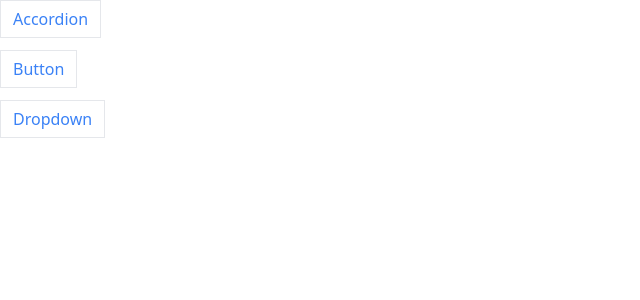
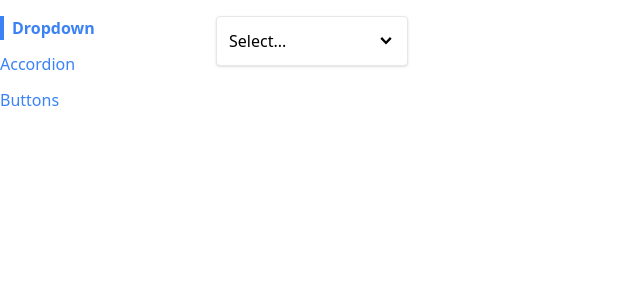
Before and after one commit to Atman-Shah/Modern-React-with-Redux, a React (Create React App) app in the folder 6. comps/: page / in a window 1280 px wide. Shown: the top 300 px of the page, without its empty margins (0-640 px from the left). Built offline with nearby package versions, Linux system fonts and the light colour scheme.

Commit message:
Refactored code used reactrouter (section 13 over)

```diff
--- a/6. comps/src/App.js
+++ b/6. comps/src/App.js
@@ -1,11 +1,16 @@
-import Router from "./Router";
+import Sidebar from "./components/Sidebar";
 
-function App() {
-    return (
-        <div className="App">
-          <Router />
+function App({children}) {
+  return (
+    <div className="App">
+      <div className="container mx-auto grid grid-cols-6 gap-4 mt-4">
+        <Sidebar />
+        <div className="col-span-5">
+          {children}
         </div>
-      );
+      </div>
+    </div>
+  );
 }
 
 export default App;
--- a/6. comps/src/Router.js
+++ b/6. comps/src/Router.js
@@ -2,27 +2,33 @@ import { createBrowserRouter, RouterProvider } from "react-router-dom";
 import AccordionPage from "./pages/AccordionPage";
 import ButtonPage from "./pages/ButtonPage";
 import DropdownPage from "./pages/DropdownPage";
-import HomePage from "./pages/HomePage";
-
+import App from "./App";
 
 function Router() {
-
   const router = createBrowserRouter([
     {
-      path: "/",
-      element: <HomePage />,
+      path: "/accordion",
+      element: (
+        <App>
+          <AccordionPage />
+        </App>
+      ),
     },
     {
-      path: "/accordion",
-      element: <AccordionPage />,
+      path: "/buttons",
+      element: (
+        <App>
+          <ButtonPage />
+        </App>
+      ),
     },
     {
-      path: "/button",
-      element: <ButtonPage />,
-    },
-    {
-      path: "/dropdown",
-      element: <DropdownPage />,
+      path: "/",
+      element: (
+        <App>
+          <DropdownPage />
+        </App>
+      ),
     },
   ]);
 
--- /dev/null
+++ b/6. comps/src/components/Links.js
@@ -0,0 +1,31 @@
+import classNames from 'classnames';
+import { useNavigate, useLocation } from "react-router-dom";
+
+function Link({ to, children, className, activeClassName }) {
+  const Navigate = useNavigate();
+  const location = useLocation();
+
+  const classes = classNames(
+    'text-blue-500',
+    className,
+    location.pathname === to && activeClassName
+  );
+
+  const handleClick = (event) => {
+    if (event.metaKey || event.ctrlKey) {
+      return;
+    }
+    event.preventDefault();
+
+    Navigate(to);
+  };
+
+  return (
+    <a className={classes} href={to} onClick={handleClick}>
+      {children}
+    </a>
+  );
+
+}
+
+export default Link;
--- /dev/null
+++ b/6. comps/src/components/Sidebar.js
@@ -0,0 +1,30 @@
+import Link from './Links';
+
+function Sidebar() {
+  const links = [
+    { label: 'Dropdown', path: '/' },
+    { label: 'Accordion', path: '/accordion' },
+    { label: 'Buttons', path: '/buttons' },
+  ];
+
+  const renderedLinks = links.map((link) => {
+    return (
+      <Link
+        key={link.label}
+        to={link.path}
+        className="mb-3"
+        activeClassName="font-bold border-l-4 border-blue-500 pl-2"
+      >
+        {link.label}
+      </Link>
+    );
+  });
+
+  return (
+    <div className="sticky top-0 overflow-y-scroll flex flex-col items-start">
+      {renderedLinks}
+    </div>
+  );
+}
+
+export default Sidebar;
--- a/6. comps/src/index.js
+++ b/6. comps/src/index.js
@@ -1,9 +1,9 @@
 import "./index.css";
 import React from "react";
 import ReactDOM from "react-dom/client";
-import App from "./App";
+import Router from "./Router";
 
 const el = document.getElementById("root");
 const root = ReactDOM.createRoot(el);
 
-root.render(<App />);
+root.render(<Router />);
--- a/6. comps/src/pages/ButtonPage.js
+++ b/6. comps/src/pages/ButtonPage.js
@@ -8,7 +8,7 @@ function ButtonPage() {
 
     return <div>
         <div>
-            <Button primary rounded className="mb-5" onCLick={handleClick}>
+            <Button primary rounded className="mb-5" onClick={handleClick}>
                 <GoBell />
                 Click me!
                 </Button>
--- a/6. comps/src/pages/HomePage.js
+++ b/6. comps/src/pages/HomePage.js
@@ -1,31 +1,31 @@
-import { useNavigate } from "react-router-dom";
-import Button from "../components/Button";
-import classNames from "classnames";
+// import { useNavigate } from "react-router-dom";
+// import Button from "../components/Button";
+// import classNames from "classnames";
 
-function HomePage() {
-    const Navigate = useNavigate();
+// function HomePage() {
+//     const Navigate = useNavigate();
 
-    const classes = classNames('text-blue-500', 'mb-3');
+//     const classes = classNames('text-blue-500', 'mb-3');
 
-    return (
-    <div>
-    <div>
-        <Button onClick={() => {
-            Navigate("/accordion");
-        }} className={classes}>Accordion</Button>
-    </div>
-    <div>
-        <Button onClick={() => {
-            Navigate("/button");
-        }} className={classes}>Button</Button>
-    </div>
-    <div>
-        <Button onClick={() => {
-            Navigate("/dropdown");
-        }} className={classes}>Dropdown</Button>
-    </div>
-    </div>
-    );
-}
+//     return (
+//     <div>
+//     <div>
+//         <Button onClick={() => {
+//             Navigate("/accordion");
+//         }} className={classes}>Accordion</Button>
+//     </div>
+//     <div>
+//         <Button onClick={() => {
+//             Navigate("/button");
+//         }} className={classes}>Button</Button>
+//     </div>
+//     <div>
+//         <Button onClick={() => {
+//             Navigate("/dropdown");
+//         }} className={classes}>Dropdown</Button>
+//     </div>
+//     </div>
+//     );
+// }
 
-export default HomePage;
+// export default HomePage;
```
